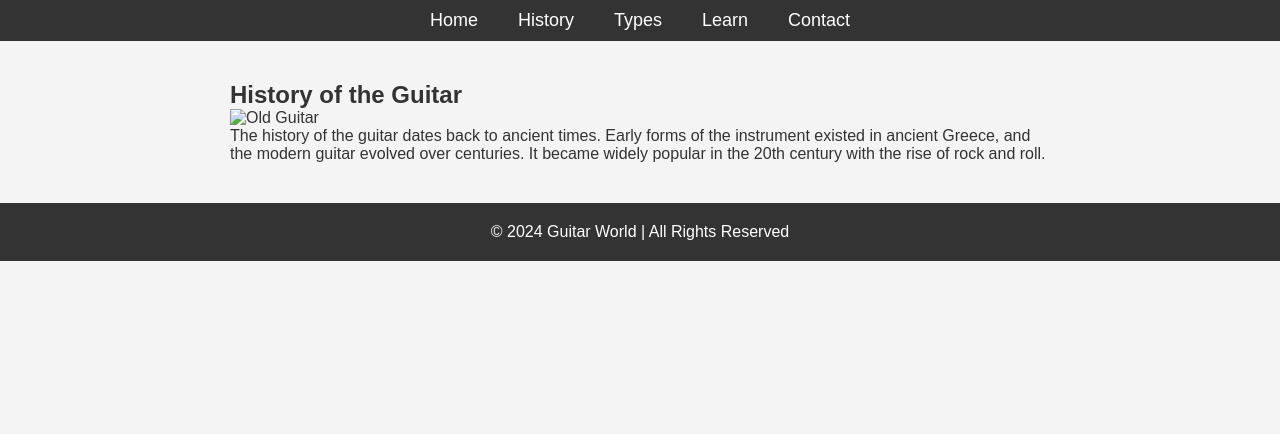
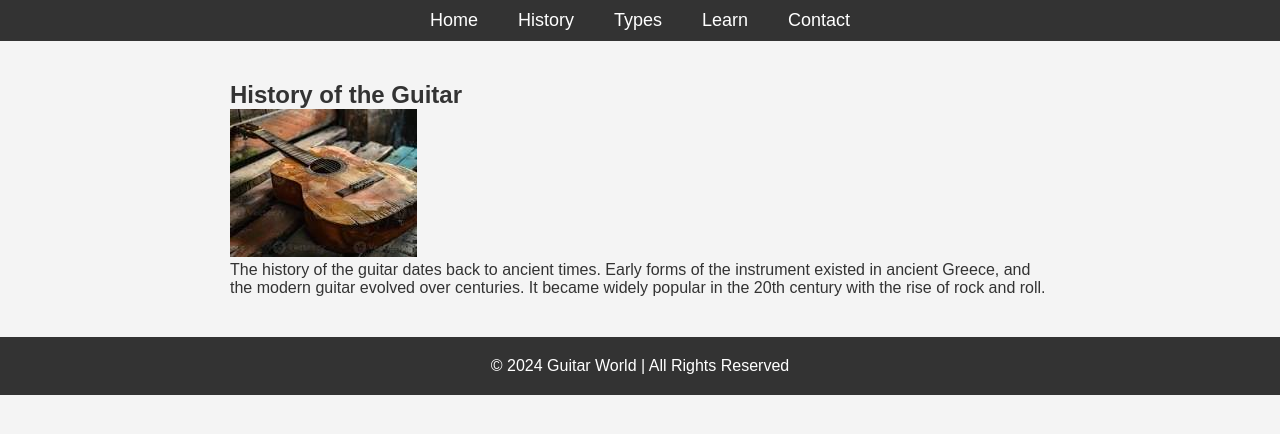
Before and after one commit to rudra3105/guitar, a plain HTML site: page history.html in a window 1280 px wide. Drawn offline with Linux system fonts and the light colour scheme; the site is published under a folder, as on GitHub Pages, so addresses that start at the root find nothing.

Commit message:
Update history.html

```diff
--- a/history.html
+++ b/history.html
@@ -20,7 +20,7 @@
     </header>
     <section class="content">
         <h2>History of the Guitar</h2>
-        <img src="/H2.jpg" alt="Old Guitar">
+        <img src="H2.jpg" alt="Old Guitar">
         <p>The history of the guitar dates back to ancient times. Early forms of the instrument existed in ancient Greece, and the modern guitar evolved over centuries. It became widely popular in the 20th century with the rise of rock and roll.</p>
     </section>
     <footer>
```
